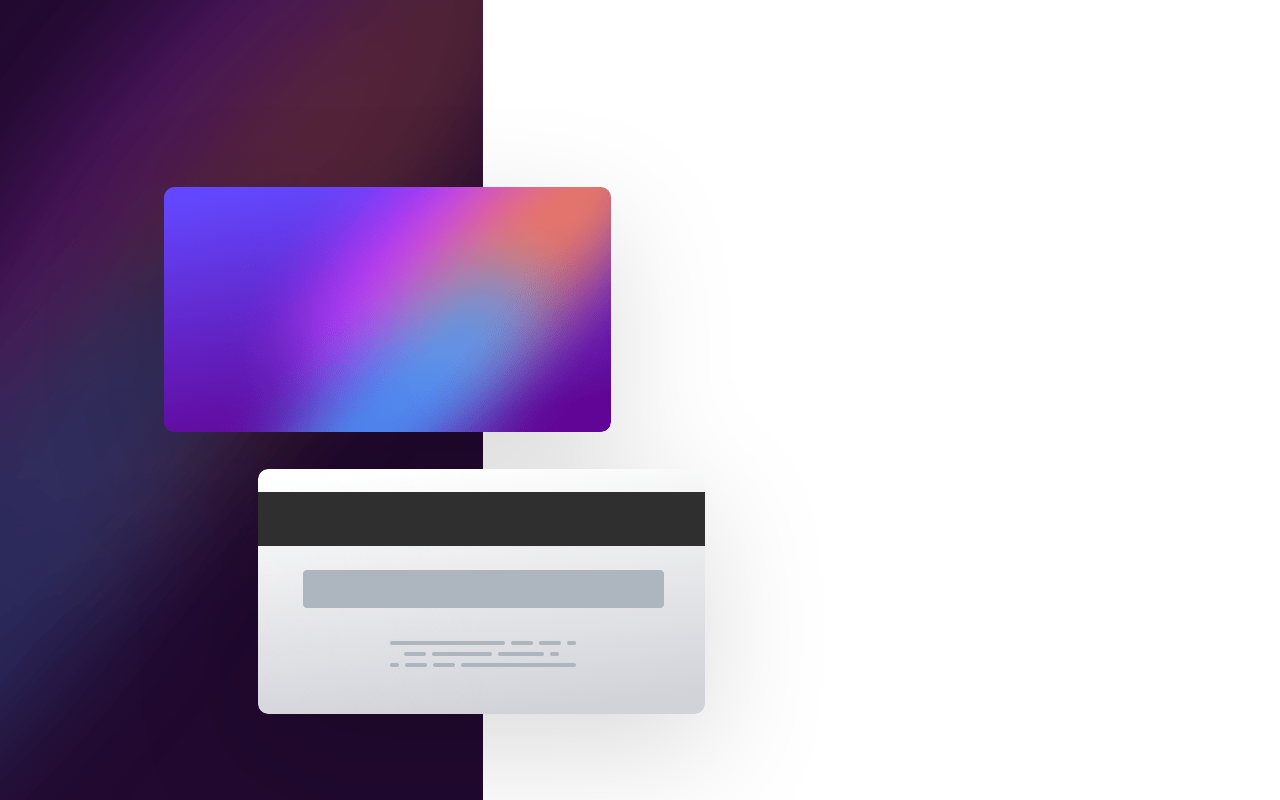
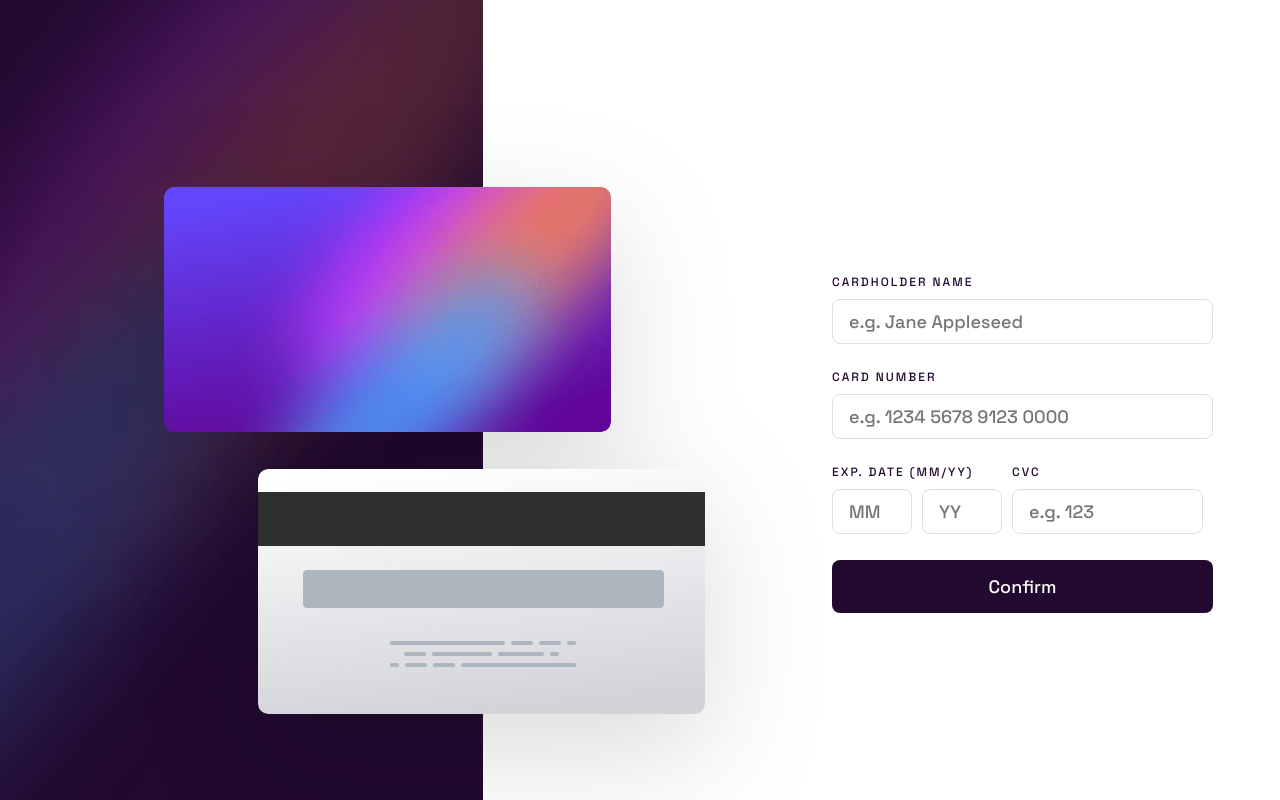
Before and after one commit to selly361/Interactive-card-details-form, a React (Create React App) app: page / in a window 1280 px wide. Built offline with nearby package versions, Linux system fonts and the light colour scheme.

Commit message:
Change: finished designing Form

```diff
--- a/src/components/Form/Form.styles.ts
+++ b/src/components/Form/Form.styles.ts
@@ -1,10 +1,96 @@
-import styled from "styled-components";
+import styled, { css } from "styled-components";
 
 export const StyledForm = styled.form`
+  position: absolute;
   height: 352px;
   width: 381px;
   left: 832px;
   top: 275px;
-  border-radius: 0px;
-  border: 1px solid black;
+  display: flex;
+  flex-flow: column;
+  gap: 26px;
 `;
+
+export const StyledLabel = styled.label`
+  font-weight: 500;
+  font-size: 12px;
+  line-height: 15px;
+  letter-spacing: 2px;
+  text-transform: uppercase;
+  color: #21092f;
+`;
+
+const commonInputStyles = css`
+  background: #ffffff;
+  border: 1px solid #dfdee0;
+  border-radius: 8px;
+  padding: 11px 0px 11px 16px;
+  font-weight: 500;
+  font-size: 18px;
+  line-height: 23px;
+  color: #21092f;
+  mix-blend-mode: normal;
+  transition: 1s ease border-color;
+
+  &:focus {
+    border: 1px solid #6348fe;
+  }
+
+  &.error {
+    border: 1px solid #FF5050;
+  }
+`;
+
+export const LargeInput = styled.input`
+  ${commonInputStyles}
+  height: 45px;
+  width: 381px;
+`;
+
+export const MediumInput = styled.input`
+  ${commonInputStyles}
+  height: 45px;
+  width: 191px;
+`;
+
+export const SmallInput = styled.input`
+  ${commonInputStyles}
+  height: 45px;
+  width: 80px;
+`;
+
+export const Wrapper = styled.fieldset`
+  border: unset;
+  display: grid;
+  gap: 9px;
+  justify-items: start;
+`;
+
+export const Container = styled.fieldset`
+  border: unset;
+  display: flex;
+  align-items: center;
+  gap: 10px;
+  justify-items: start;
+  width: 170px;
+`;
+
+export const StyledButton = styled.button`
+  background: #21092f;
+  border-radius: 8px;
+  height: 53px;
+  width: 381px;
+  display: grid;
+  place-items: center;
+  font-weight: 500;
+  font-size: 18px;
+  line-height: 23px;
+  color: #ffffff;
+  cursor: pointer;
+  transition: 1s ease background;
+
+
+  &:hover {
+    background: #6348fe;
+  }
+`;
--- a/src/components/Form/index.tsx
+++ b/src/components/Form/index.tsx
@@ -1,10 +1,34 @@
-import React from 'react'
-import { StyledForm } from './Form.styles'
+import { Container, LargeInput, MediumInput, SmallInput, StyledButton, StyledForm, StyledLabel, Wrapper } from "./Form.styles";
+
+import React from "react";
 
 function Form() {
   return (
-    <StyledForm></StyledForm>
-  )
+    <StyledForm>
+      <Wrapper>
+        <StyledLabel>Cardholder Name</StyledLabel>
+        <LargeInput placeholder="e.g. Jane Appleseed" />
+      </Wrapper>
+      <Wrapper>
+        <StyledLabel>Card Number</StyledLabel>
+        <LargeInput placeholder="e.g. 1234 5678 9123 0000" />
+      </Wrapper>
+      <Container>
+        <Wrapper>
+          <StyledLabel>Exp. Date (MM/YY)</StyledLabel>
+          <Container>
+            <SmallInput placeholder="MM" />
+            <SmallInput placeholder="YY" />
+          </Container>
+        </Wrapper>
+        <Wrapper>
+          <StyledLabel>CVC</StyledLabel>
+          <MediumInput placeholder="e.g. 123" />
+        </Wrapper>
+      </Container>
+      <StyledButton>Confirm</StyledButton>
+    </StyledForm>
+  );
 }
 
-export default Form
+export default Form;
```
